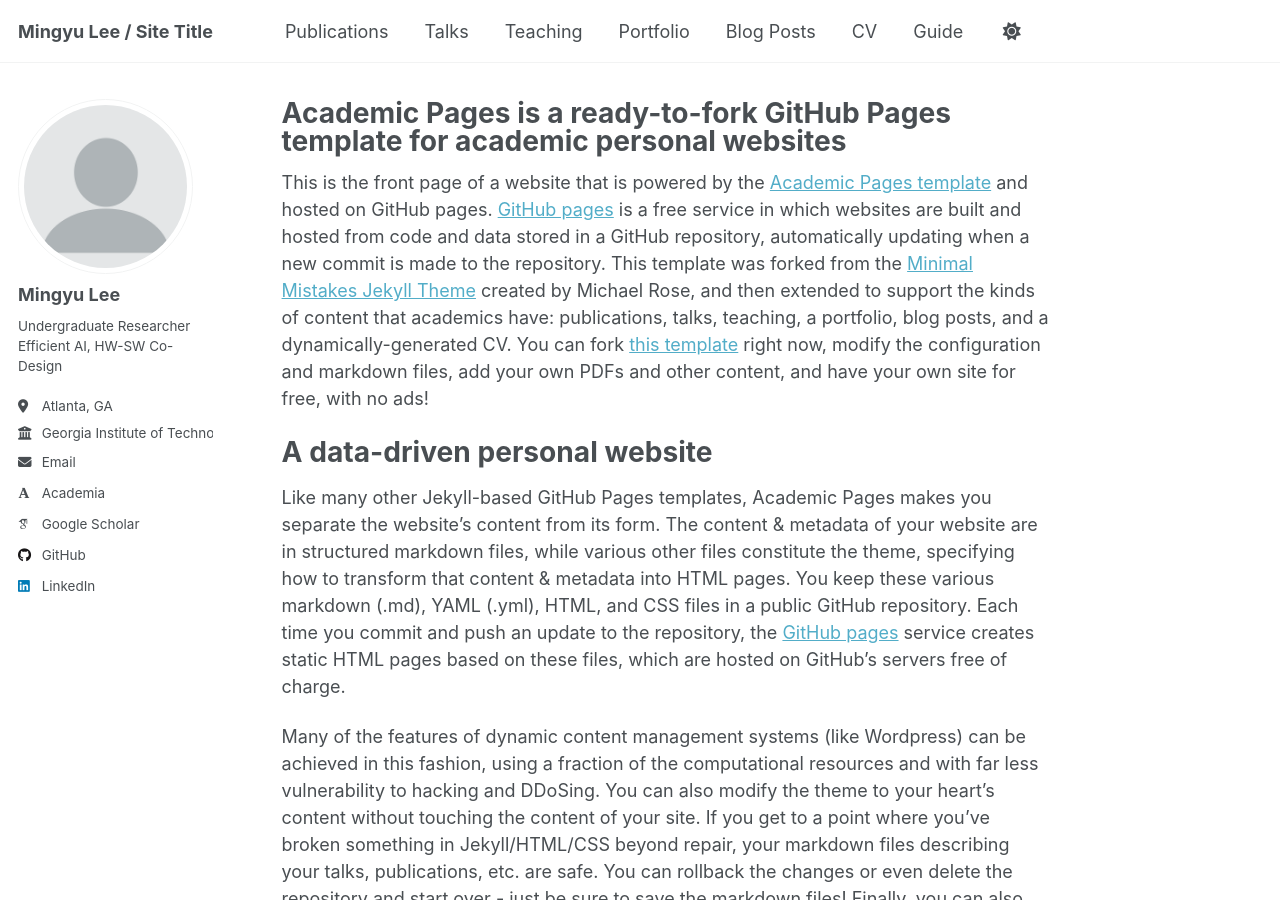
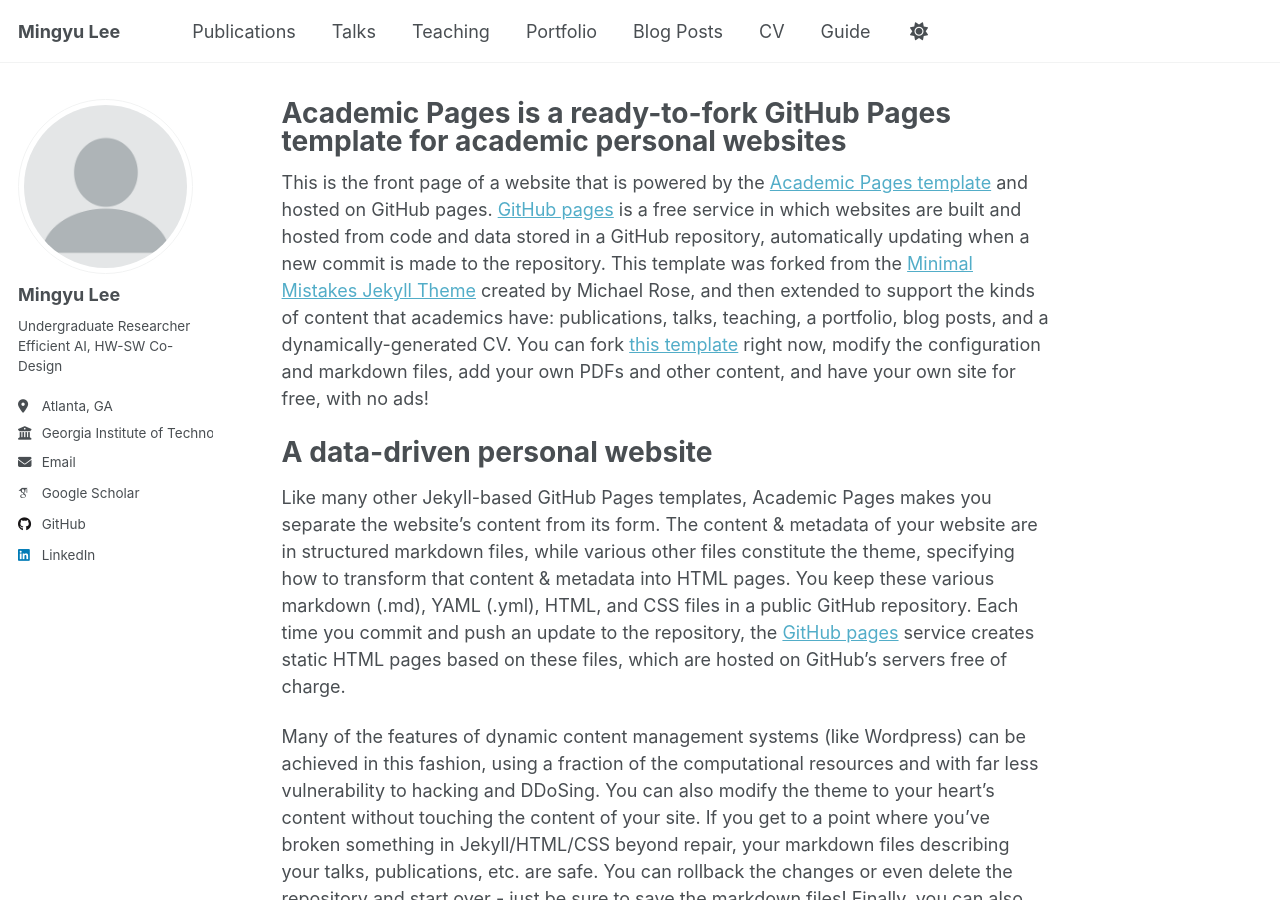
Before and after one commit to mlee864/mlee864.github.io, a Jekyll site: the page built from _pages/about.md, in a window 1280 px wide and 900 px high. Built offline with Jekyll 4.4.1, drawn with Linux system fonts in a browser that asks for light colours; some web fonts are replaced.

Commit message:
Update _config.yml

```diff
--- a/_config.yml
+++ b/_config.yml
@@ -9,7 +9,7 @@
 # Basic Site Settings
 locale                   : "en-US"
 site_theme               : "default"
-title                    : "Mingyu Lee / Site Title"
+title                    : "Mingyu Lee"
 title_separator          : "-"
 name                     : &name "Mingyu Lee"
 description              : &description "Undergraduate Researcher"
@@ -25,14 +25,14 @@ author:
   avatar           : "profile.png"
   name             : "Mingyu Lee"
   pronouns         : # example: "she/her"
-  bio              : "Undergraduate Researcher \ Efficient AI, HW-SW Co-Design"
+  bio              : "Undergraduate Researcher \n Efficient AI, HW-SW Co-Design"
   location         : "Atlanta, GA"
   employer         : "Georgia Institute of Technology"
   uri              : #
   email            : "mlee864@gatech.edu"
 
   # Academic websites
-  academia         : "https://openreview.net/profile?id=%7EMingyu_Lee3"
+  academia         : # "https://openreview.net/profile?id=%7EMingyu_Lee3"
   arxiv            : # URL - Update with the correct link to your profile
   googlescholar    : "https://scholar.google.com/citations?user=nAFjba0AAAAJ&hl=ko"
   impactstory      : # URL
```
